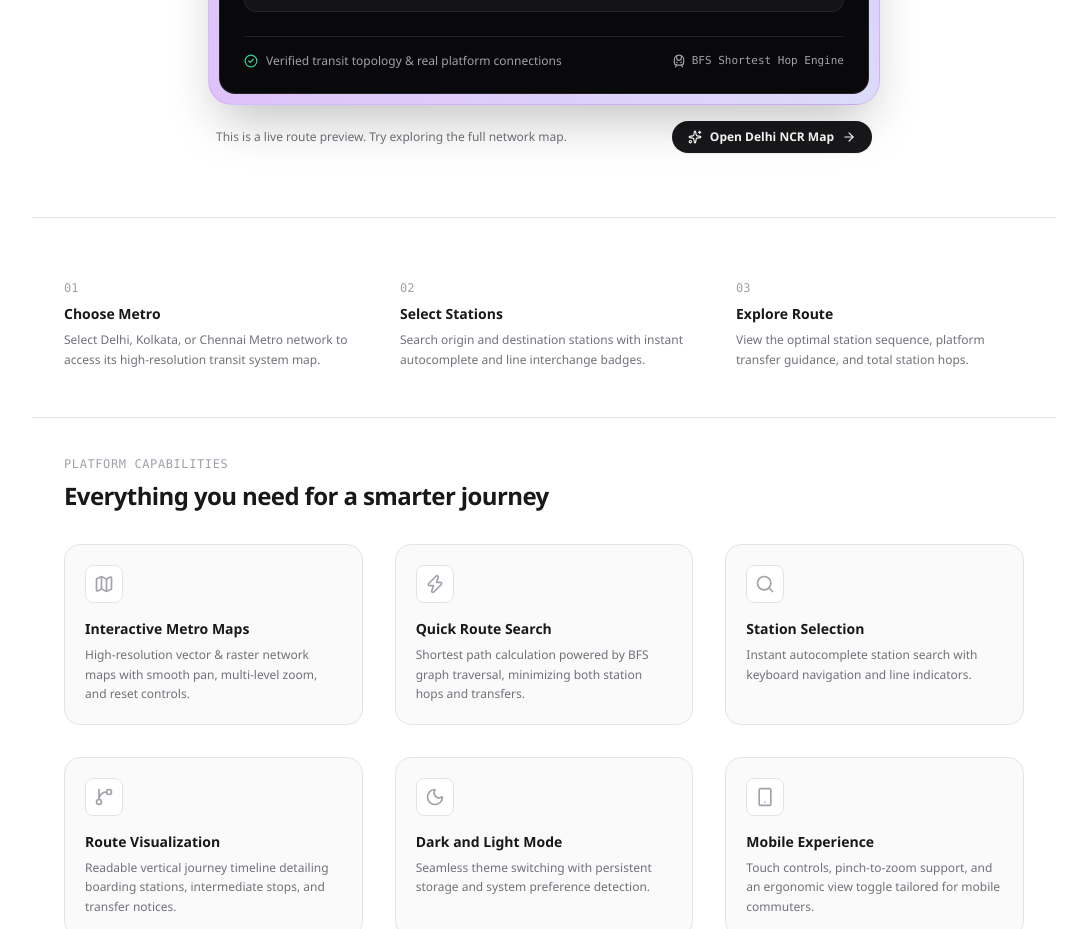
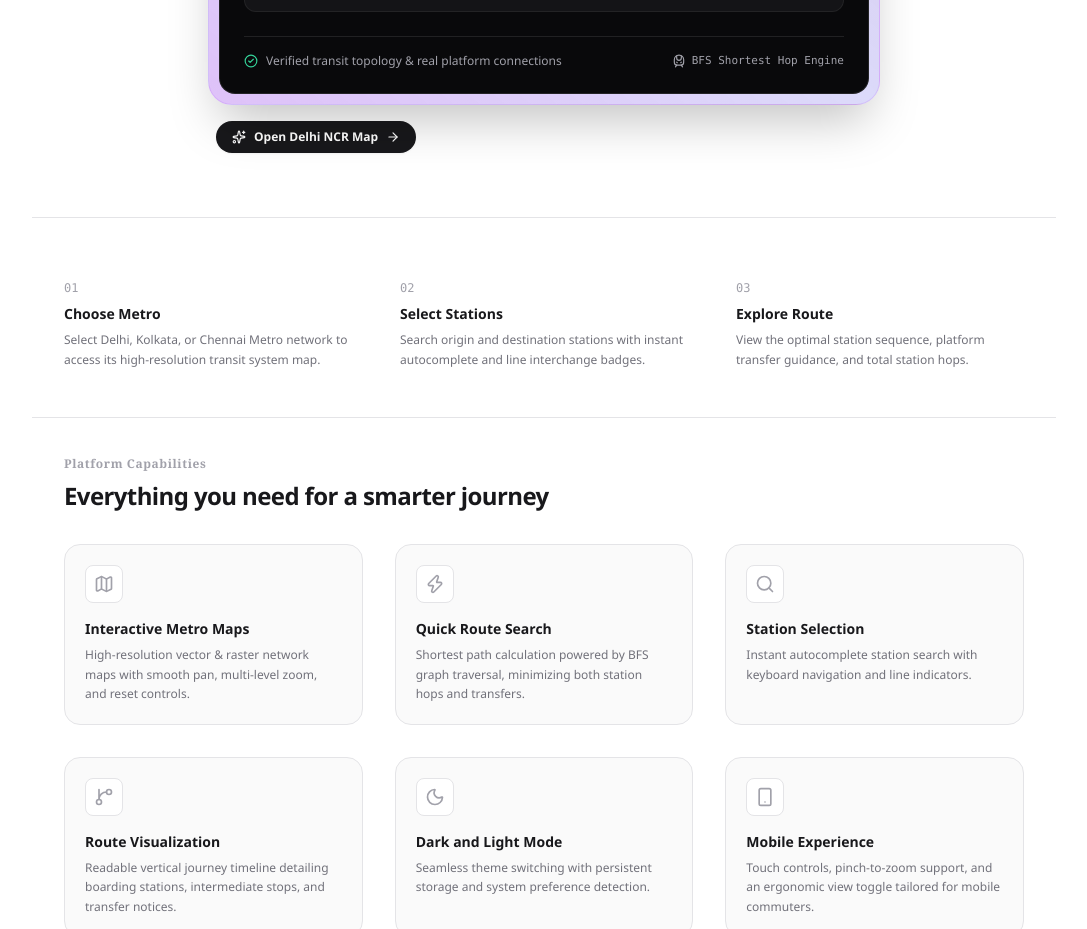
Before and after one commit to codewithdhruba01/apna_metro, a React (Vite) app: page / in a window 1280 px wide. Shown: the part 820-1749 px from the top of the page, without its empty margins (96-1183 px from the left). Built offline with nearby package versions, Linux system fonts and the light colour scheme.

Commit message:
feat: add Hero and FeaturesSection components for home page

```diff
--- a/src/components/home/FeaturesSection.tsx
+++ b/src/components/home/FeaturesSection.tsx
@@ -52,7 +52,7 @@ export const FeaturesSection: React.FC = () => {
   return (
     <section className="max-w-5xl mx-auto px-5 sm:px-8 pt-6 sm:pt-8 pb-16 sm:pb-20 border-t border-zinc-200 dark:border-zinc-900 text-left">
       <div className="space-y-1.5 mb-8">
-        <span className="font-mono text-xs uppercase tracking-wider text-zinc-400 dark:text-zinc-500">
+        <span className="font-serif font-semibold text-xs tracking-wider text-zinc-400 dark:text-zinc-500">
           Platform Capabilities
         </span>
         <h2 className="text-xl sm:text-2xl font-bold text-zinc-900 dark:text-white tracking-tight">
--- a/src/components/home/Hero.tsx
+++ b/src/components/home/Hero.tsx
@@ -278,9 +278,6 @@ export const Hero: React.FC = () => {
 
         {/* Bottom Bar below Mock Card (Matching ClearBG: "This is the whole image. Try it." + "Remove BG" button) */}
         <div className="mt-4 flex items-center justify-between px-2 text-left">
-          <p className="text-xs text-zinc-500 dark:text-zinc-400">
-            This is a live route preview. Try exploring the full network map.
-          </p>
 
           <Link
             to={activeRoute.link}
```
